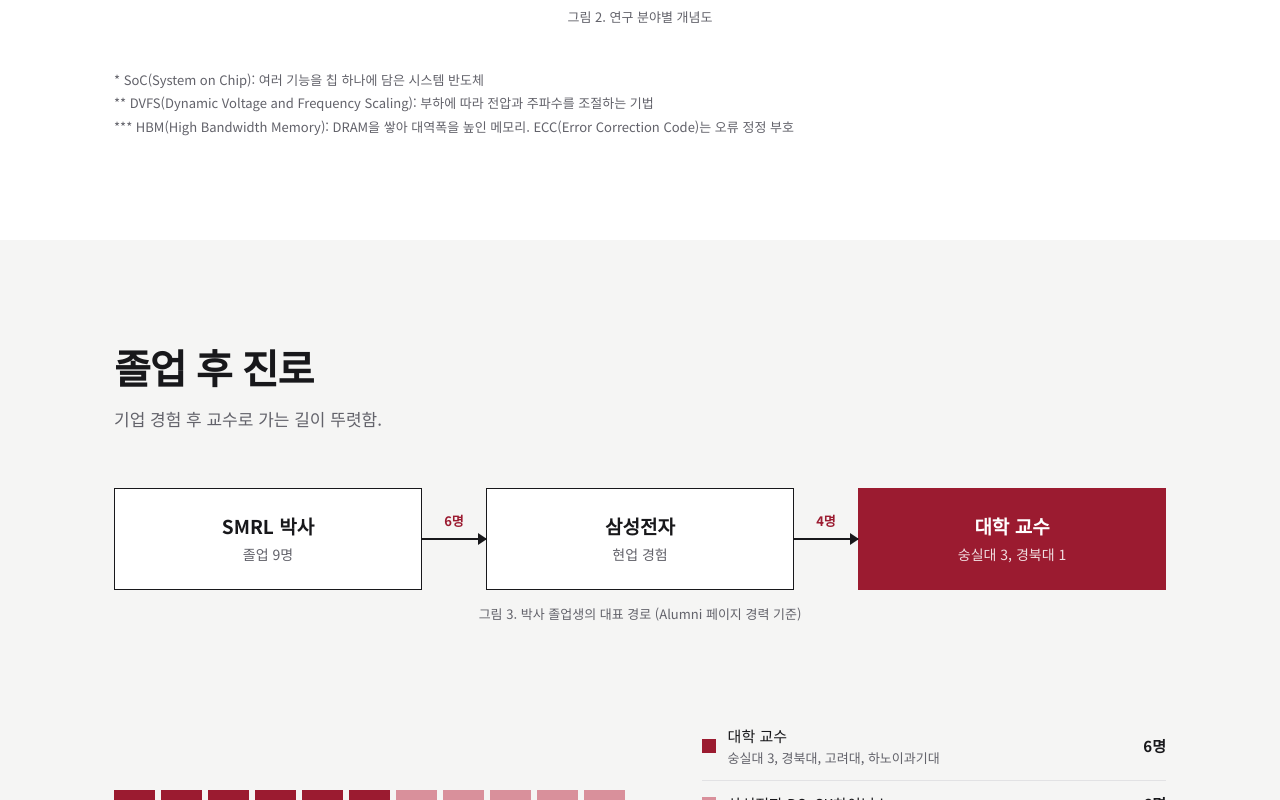
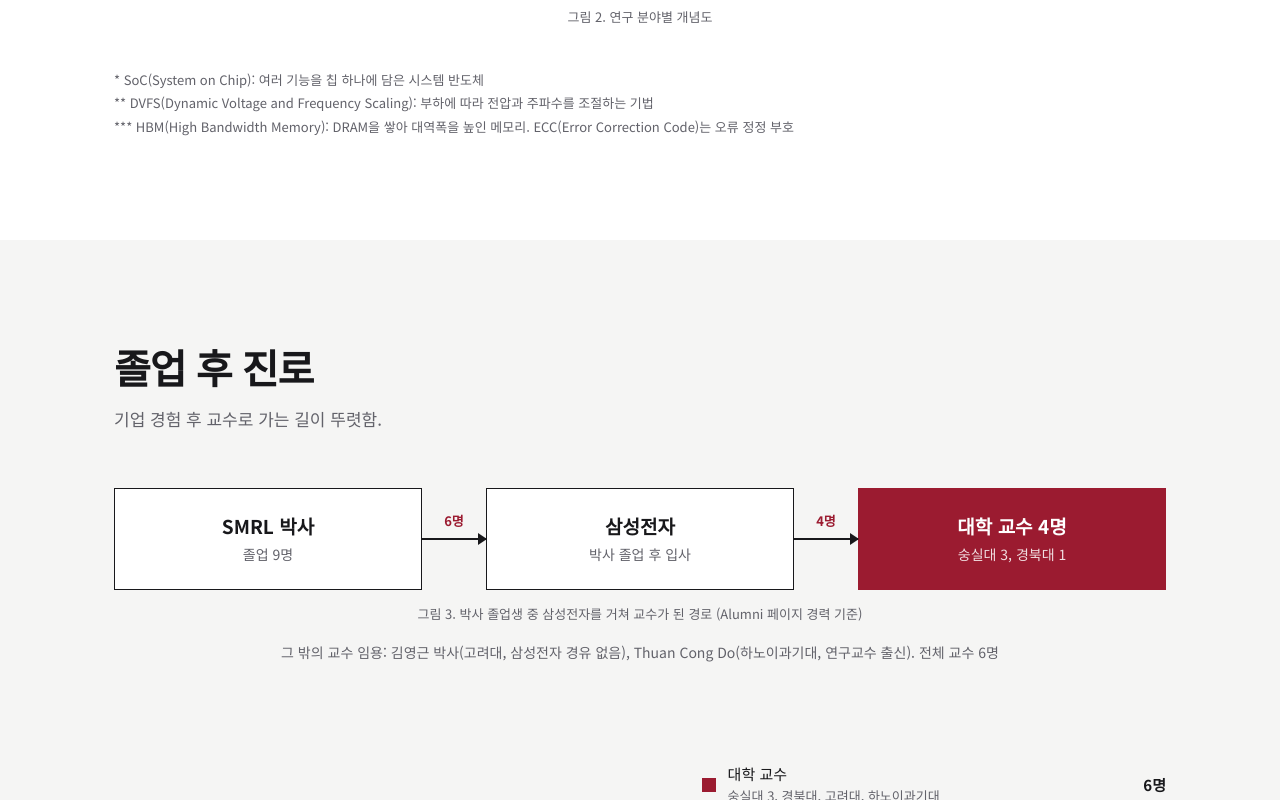
Before and after one commit to naming123/smrl-recruit, a plain HTML site: page index.html in a window 1280 px wide. Shown: the part 2000-2800 px from the top of the page. Drawn offline with Linux system fonts and the light colour scheme.

Commit message:
교수 진로 그림 설명 보완 (삼성전자 경유 4명, 그 밖의 교수 임용 명시)
Co-Authored-By: Claude Opus 5.5 <noreply@anthropic.com>
Claude-Session: https://claude.ai/code/session_01EBzVkQbzbR4N5YveZfyXQN

```diff
--- a/index.html
+++ b/index.html
@@ -83,6 +83,7 @@ nav .links a:hover{color:var(--ink)}
 .arrow{position:relative;height:2px;background:var(--ink)}
 .arrow::after{content:"";position:absolute;right:-1px;top:-5px;border:6px solid transparent;border-left:9px solid var(--ink);border-right:0}
 .arrow em{position:absolute;left:50%;transform:translateX(-50%);bottom:8px;font-style:normal;font-size:13px;font-weight:700;color:var(--main);white-space:nowrap}
+.pnote{margin-top:16px;text-align:center;font-size:14px;color:var(--mute)}
 .cgrid{display:grid;grid-template-columns:minmax(0,1.1fr) minmax(0,1fr);gap:clamp(36px,6vw,88px);align-items:center;margin-top:clamp(48px,7vw,88px)}
 .waffle{display:grid;grid-template-columns:repeat(11,minmax(0,1fr));gap:6px}
 .waffle i{aspect-ratio:1;display:block;padding-top:100%}@supports(aspect-ratio:1){.waffle i{padding-top:0}}
@@ -234,7 +235,7 @@ body{font-size:15px}
 
 <section class="wrap" aria-label="주요 수치">
   <div class="facts">
-    <div><strong>교수 6명</strong><span>졸업생 중 대학 교수</span></div>
+    <div><strong>교수 6명</strong><span>박사 졸업생 5명, 연구교수 출신 1명</span></div>
     <div><strong>반도체 6명</strong><span>삼성전자 DS, SK하이닉스</span></div>
     <div><strong>ISLPED</strong><span>2024 최우수 논문상</span></div>
     <div><strong>2006~</strong><span>20년 차 연구실</span></div>
@@ -318,12 +319,13 @@ body{font-size:15px}
     <div class="path">
       <div class="node"><b>SMRL 박사</b><span>졸업 9명</span></div>
       <div class="arrow"><em>6명</em></div>
-      <div class="node"><b>삼성전자</b><span>현업 경험</span></div>
+      <div class="node"><b>삼성전자</b><span>박사 졸업 후 입사</span></div>
       <div class="arrow"><em>4명</em></div>
-      <div class="node hl"><b>대학 교수</b><span>숭실대 3, 경북대 1</span></div>
+      <div class="node hl"><b>대학 교수 4명</b><span>숭실대 3, 경북대 1</span></div>
     </div>
-    <figcaption>그림 3. 박사 졸업생의 대표 경로 (Alumni 페이지 경력 기준)</figcaption>
+    <figcaption>그림 3. 박사 졸업생 중 삼성전자를 거쳐 교수가 된 경로 (Alumni 페이지 경력 기준)</figcaption>
   </figure>
+  <p class="pnote">그 밖의 교수 임용: 김영근 박사(고려대, 삼성전자 경유 없음), Thuan Cong Do(하노이과기대, 연구교수 출신). 전체 교수 6명</p>
   <div class="cgrid">
     <figure>
       <div class="waffle" id="waffle" role="img" aria-label="졸업생 33명 소속 분야 분포"><i style="background:var(--main)"></i><i style="background:var(--main)"></i><i style="background:var(--main)"></i><i style="background:var(--main)"></i><i style="background:var(--main)"></i><i style="background:var(--main)"></i><i style="background:var(--main2)"></i><i style="background:var(--main2)"></i><i style="background:var(--main2)"></i><i style="background:var(--main2)"></i><i style="background:var(--main2)"></i><i style="background:var(--main2)"></i><i style="background:var(--cool)"></i><i style="background:var(--cool)"></i><i style="background:var(--cool)"></i><i style="background:var(--cool)"></i><i style="background:var(--cool)"></i><i style="background:var(--cool)"></i><i style="background:var(--cool2)"></i><i style="background:var(--cool2)"></i><i style="background:var(--cool2)"></i><i style="background:var(--cool2)"></i><i style="background:var(--cool2)"></i><i style="background:var(--mute)"></i><i style="background:var(--mute)"></i><i style="background:var(--mute)"></i><i style="background:var(--grey)"></i><i style="background:var(--grey)"></i><i style="background:var(--grey)"></i><i style="background:var(--grey)"></i><i style="background:var(--grey)"></i><i style="background:var(--grey)"></i><i style="background:var(--grey)"></i></div>
```
